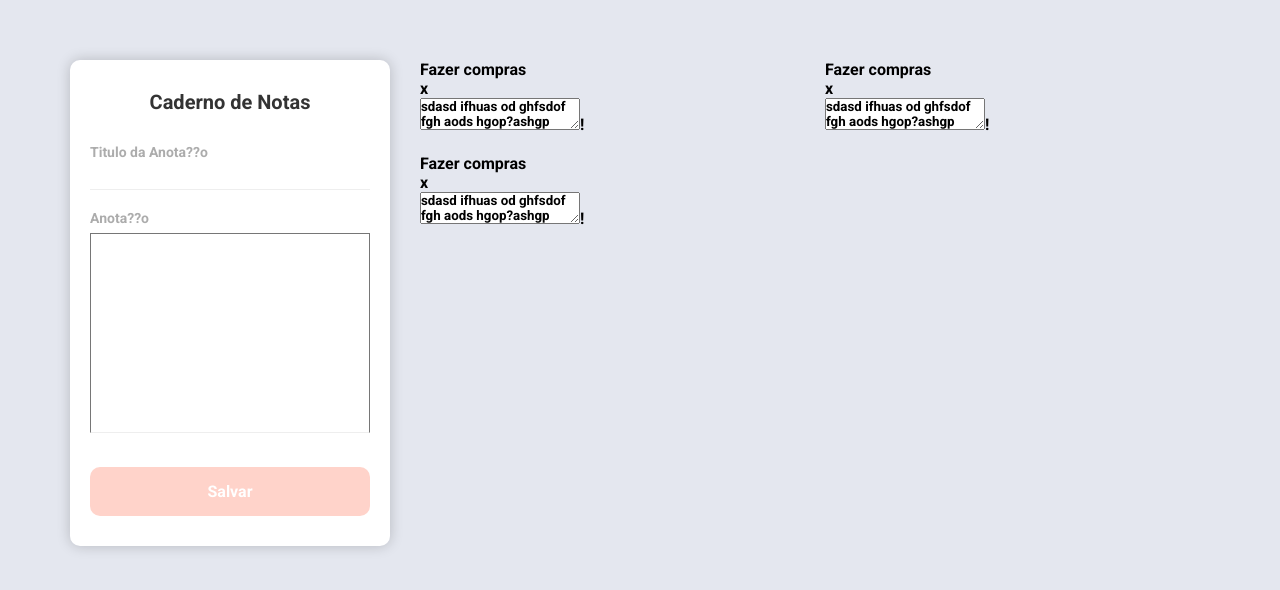
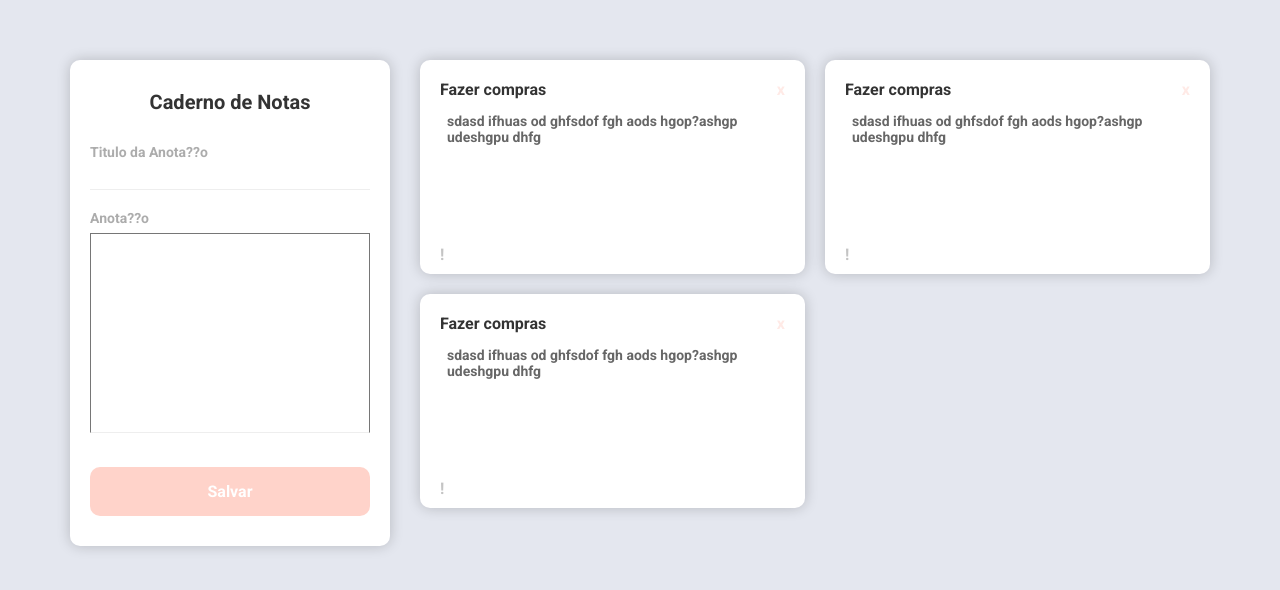
Before and after one commit to DarlanNoetzold/Notas, a React (Create React App) app in the folder Front/frontend/: page / in a window 1280 px wide. Shown: the top 590 px of the page. Built offline with nearby package versions, Linux system fonts and the light colour scheme.

Commit message:
Primeiro Componente

```diff
--- a/Front/frontend/src/App.js
+++ b/Front/frontend/src/App.js
@@ -1,9 +1,10 @@
 import React from 'react';
-import './global.css';
-import './sidebar.css';
-import './app.css';
-import './main.css';
+import './global.css'
+import './sidebar.css'
+import './app.css'
+import './main.css'
 
+import Notes from './Components/Notes'
 
 function App() {
   return (
@@ -27,41 +28,7 @@ function App() {
       </aside>
       <main>
         <ul>
-          <li className="notepad-info">
-            <div>
-              <strong>Fazer compras</strong>
-              <div>
-                x
-              </div>
-            </div>
-
-            <textarea>sdasd ifhuas od ghfsdof fgh aods hgop?ashgp udeshgpu dhfg</textarea>
-            <span>!</span>
-          </li>
-
-          <li className="notepad-info">
-            <div>
-              <strong>Fazer compras</strong>
-              <div>
-                x
-              </div>
-            </div>
-
-            <textarea>sdasd ifhuas od ghfsdof fgh aods hgop?ashgp udeshgpu dhfg</textarea>
-            <span>!</span>
-          </li>
-
-          <li className="notepad-info">
-            <div>
-              <strong>Fazer compras</strong>
-              <div>
-                x
-              </div>
-            </div>
-
-            <textarea>sdasd ifhuas od ghfsdof fgh aods hgop?ashgp udeshgpu dhfg</textarea>
-            <span>!</span>
-          </li>
+          <Notes />
         </ul>
       </main>
     </div>
--- /dev/null
+++ b/Front/frontend/src/Components/Notes/index.js
@@ -0,0 +1,48 @@
+import React from 'react'
+
+
+function Notes(){
+    return(
+        <>
+            <li className="notepad-infos">
+            <div>
+              <strong>Fazer compras</strong>
+              <div>
+                x
+              </div>
+            </div>
+
+            <textarea>sdasd ifhuas od ghfsdof fgh aods hgop?ashgp udeshgpu dhfg</textarea>
+            <span>!</span>
+          </li>
+
+          <li className="notepad-infos">
+            <div>
+              <strong>Fazer compras</strong>
+              <div>
+                x
+              </div>
+            </div>
+
+            <textarea>sdasd ifhuas od ghfsdof fgh aods hgop?ashgp udeshgpu dhfg</textarea>
+            <span>!</span>
+          </li>
+
+          <li className="notepad-infos">
+            <div>
+              <strong>Fazer compras</strong>
+              <div>
+                x
+              </div>
+            </div>
+
+            <textarea>sdasd ifhuas od ghfsdof fgh aods hgop?ashgp udeshgpu dhfg</textarea>
+            <span>!</span>
+          </li>
+        </>
+    )
+}
+
+
+
+export default Notes;
```
